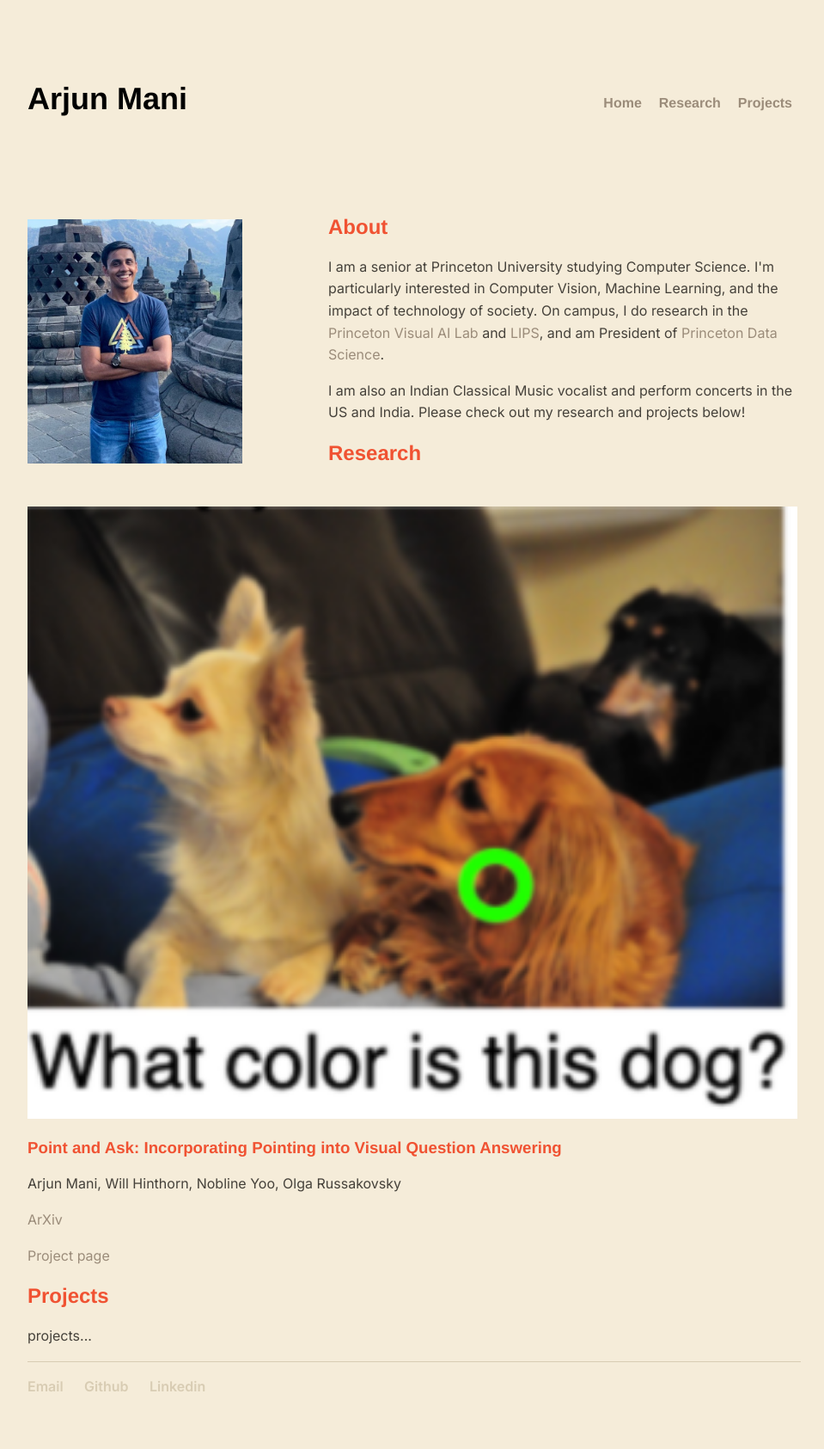
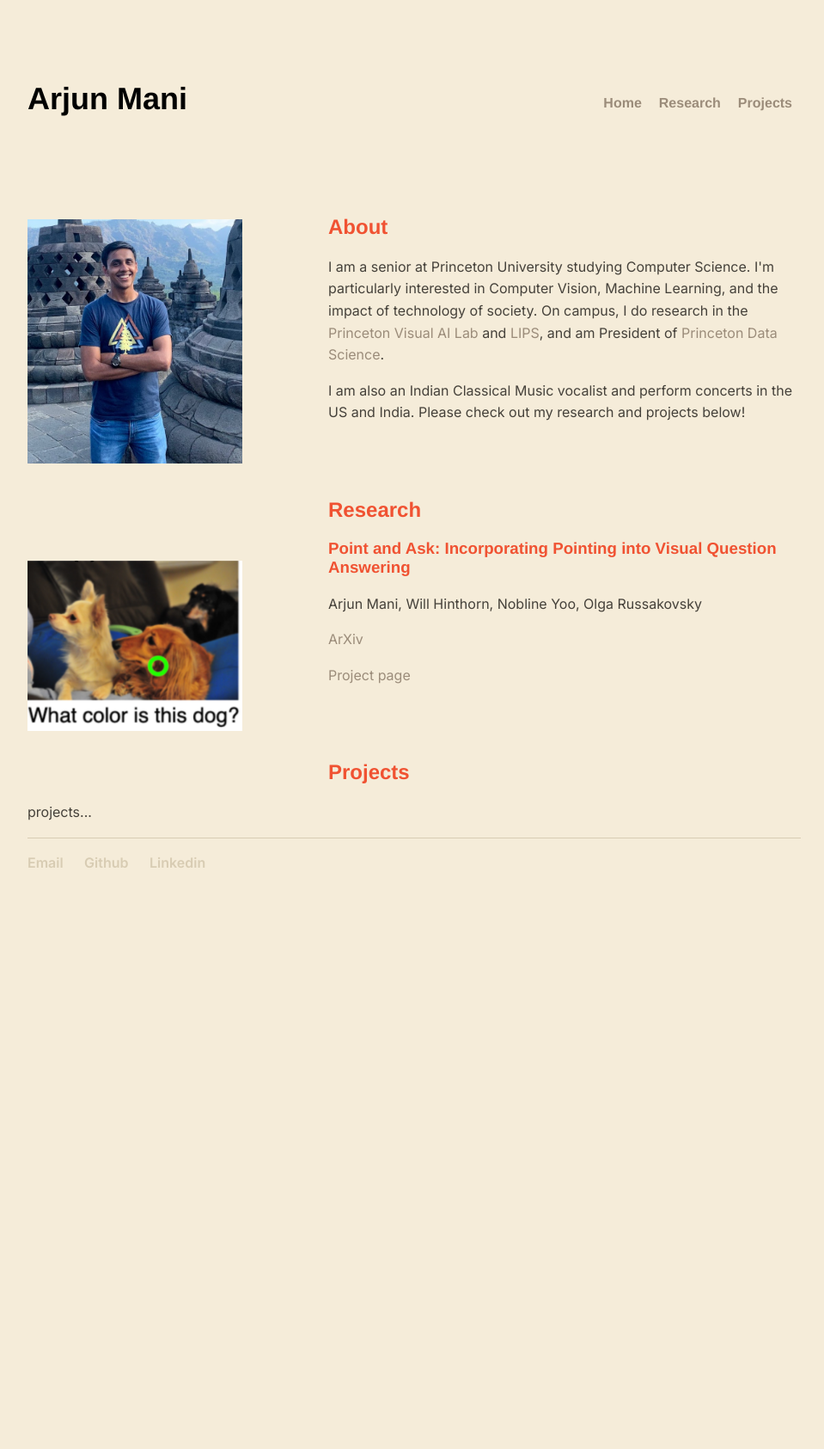
Before and after one commit to arjun-mani/arjun-mani.github.io, a Jekyll site: the page built from index.html, in a window 1280 px wide. Shown: the whole page at 86% size, without its empty margins (160-1119 px from the left). Built offline with Jekyll 4.4.1, drawn with Linux system fonts in a browser that asks for light colours; some web fonts are replaced; after the commit the page ends 1076 px from its top, so only the background shows below that.

Commit message:
Update index.html

```diff
--- a/index.html
+++ b/index.html
@@ -10,7 +10,7 @@ title: Home
 	<p>I am also an Indian Classical Music vocalist and perform concerts in the US and India. Please check out my research and projects below!</p>
 </div>
 
-<div>
+<div class="about">
 	<h2 id="Research">Research</h2>
 	<img src="/imgs/pointing.png" class="propic" width="100%">
 	<h3>Point and Ask: Incorporating Pointing into Visual Question Answering</h3>
@@ -19,7 +19,7 @@ title: Home
 	<p><a href="https://hinthornw.github.io/pointingqa/" target="_blank">Project page</a></p>
 </div>
 
-<div>
+<div class="about">
 	<h2 id=Projects">Projects</h2>
 	<p>projects...</p>
 </div>
```
